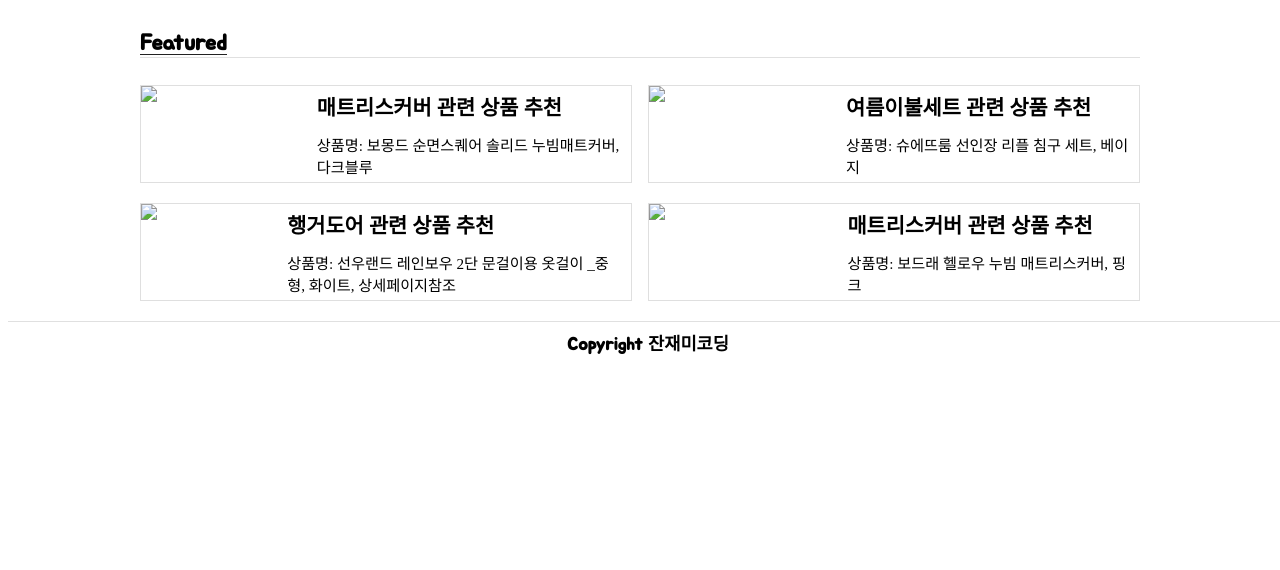
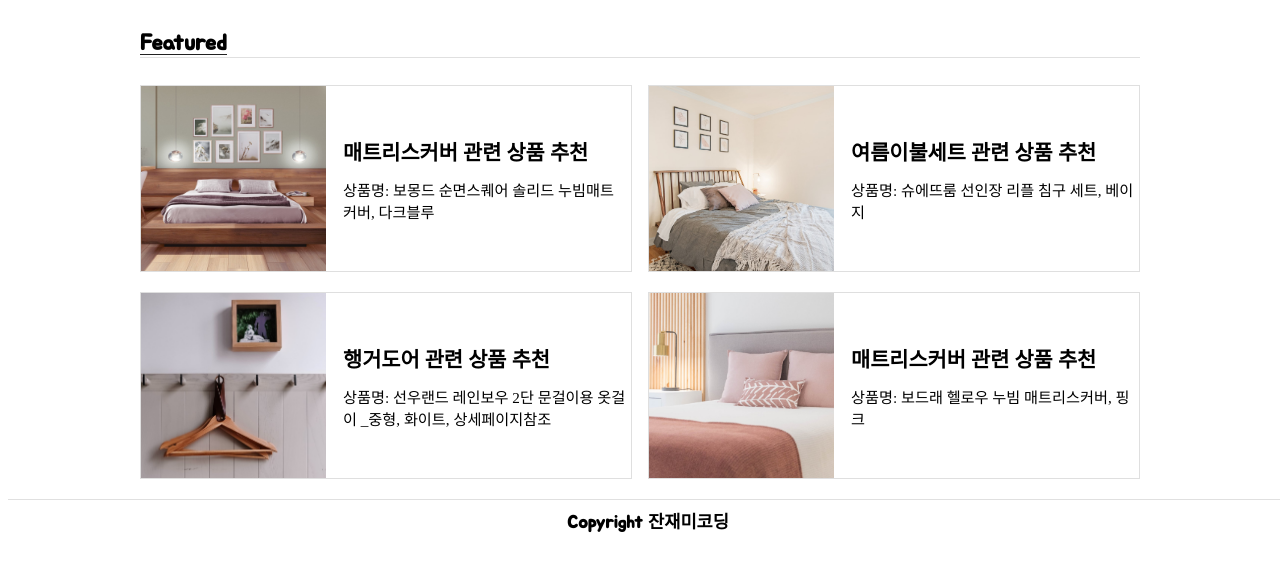
Before and after one commit to ymun003/practice, a plain HTML site: page index.html in a window 1280 px wide. Shown: the part 170-740 px from the top of the page. Drawn offline with Linux system fonts and the light colour scheme; a web font is replaced by a local one.

Commit message:
Update index.html

```diff
--- a/index.html
+++ b/index.html
@@ -156,14 +156,14 @@
     <div class="sitecenter">
         <div class="columnlimit">
             <div class="flexcard">
-                <img class="imgsize" src="00_IMG/mattress.jpeg">
+                <img class="imgsize" src="/mattress.jpeg">
                 <div class="flexdesc">
                     <div class="productsuggestion">매트리스커버 관련 상품 추천</div>
                     <div class="productname">상품명: 보몽드 순면스퀘어 솔리드 누빔매트커버, 다크블루</div>
                 </div>
             </div>
             <div class="flexcard">
-                <img class="imgsize" src="00_IMG/covers.jpeg">
+                <img class="imgsize" src="/covers.jpeg">
                 <div class="flexdesc">
                     <div class="productsuggestion">여름이불세트 관련 상품 추천</div>
                     <div class="productname">상품명: 슈에뜨룸 선인장 리플 침구 세트, 베이지</div>
@@ -172,14 +172,14 @@
         </div>
         <div class="columnlimit">
             <div class="flexcard">
-                <img class="imgsize" src="00_IMG/hanger.jpeg">
+                <img class="imgsize" src="/hanger.jpeg">
                 <div class="flexdesc">
                     <div class="productsuggestion">행거도어 관련 상품 추천</div>
                     <div class="productname">상품명: 선우랜드 레인보우 2단 문걸이용 옷걸이 _중형, 화이트, 상세페이지참조</div>
                 </div>
             </div>
             <div class="flexcard">
-                <img class="imgsize" src="00_IMG/mattress_pink.jpeg">
+                <img class="imgsize" src="/mattress_pink.jpeg">
                 <div class="flexdesc">
                     <div class="productsuggestion">매트리스커버 관련 상품 추천</div>
                     <div class="productname">상품명: 보드래 헬로우 누빔 매트리스커버, 핑크</div>
```
